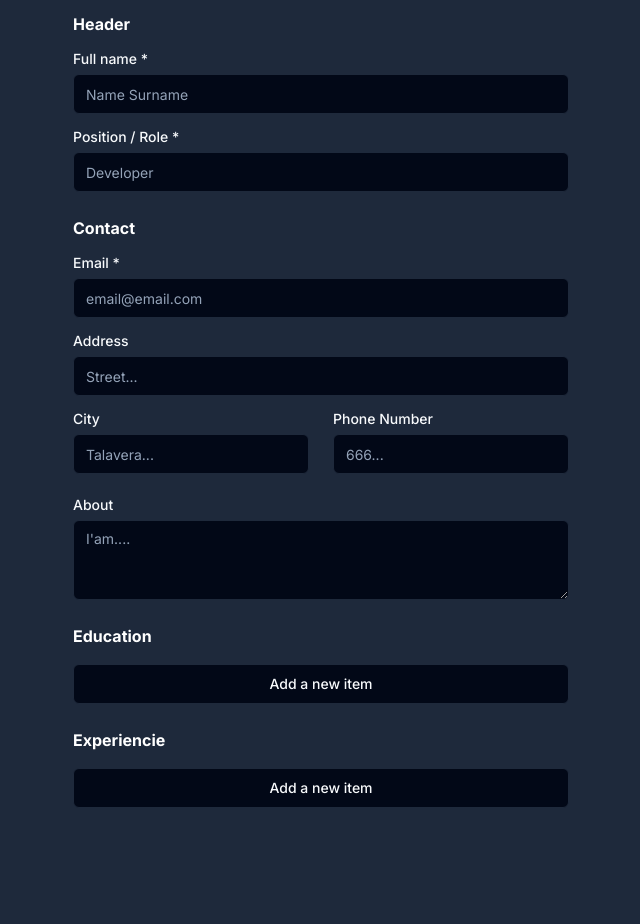
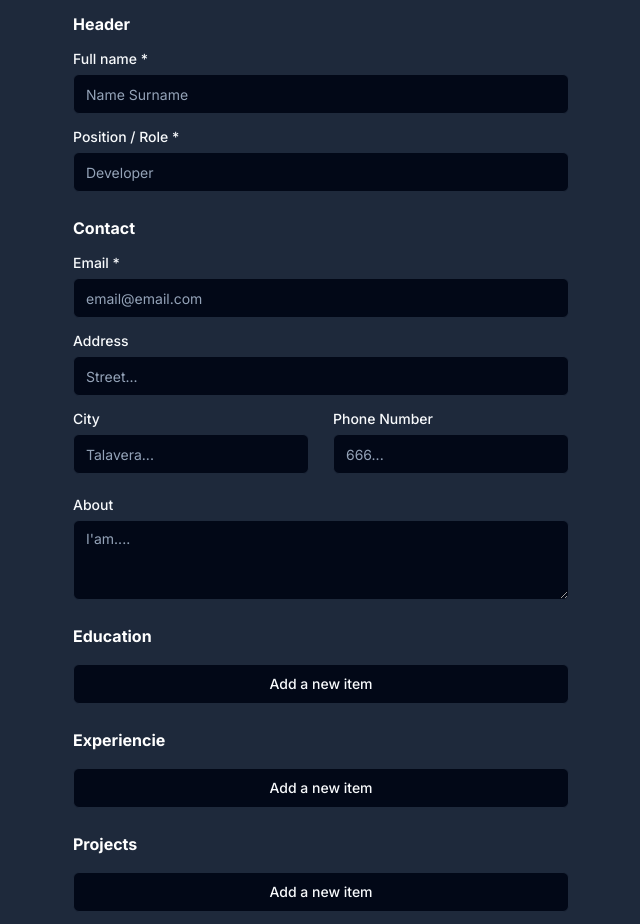
Before and after one commit to dm94/ats-matcher, a Next.js app: page /builder in a window 1280 px wide. Shown: the whole page, without its empty margins (319-959 px from the left). Before the commit the page ends 820 px from the top, so only its background shows below. Built offline with nearby package versions, Linux system fonts and the light colour scheme.

Commit message:
feat: Added projects section

```diff
--- a/src/app/builder/page.tsx
+++ b/src/app/builder/page.tsx
@@ -79,6 +79,12 @@ export default function Builder() {
           </h2>
           <AddExperiencie />
         </div>
+        <div className="flex flex-col gap-4" id="projects-part">
+          <h2 className="text-md font-bold text-gray-900 dark:text-white">
+            Projects
+          </h2>
+          <AddExperiencie />
+        </div>
       </form>
     </main>
   );
```
